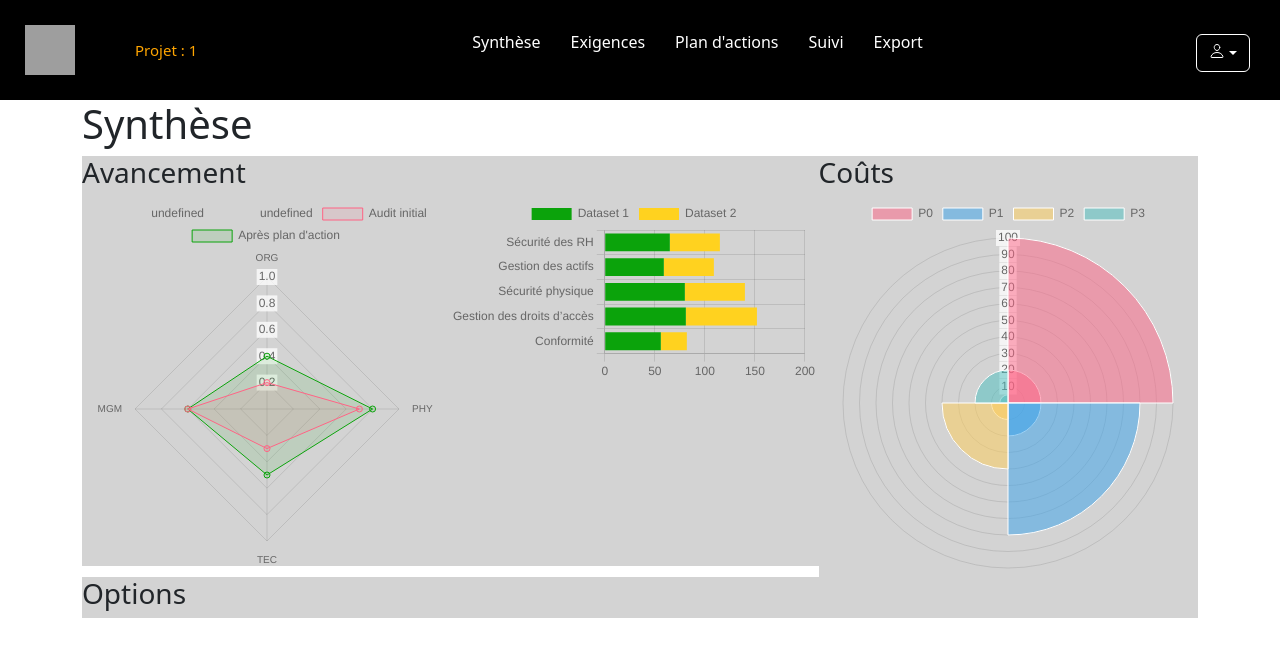
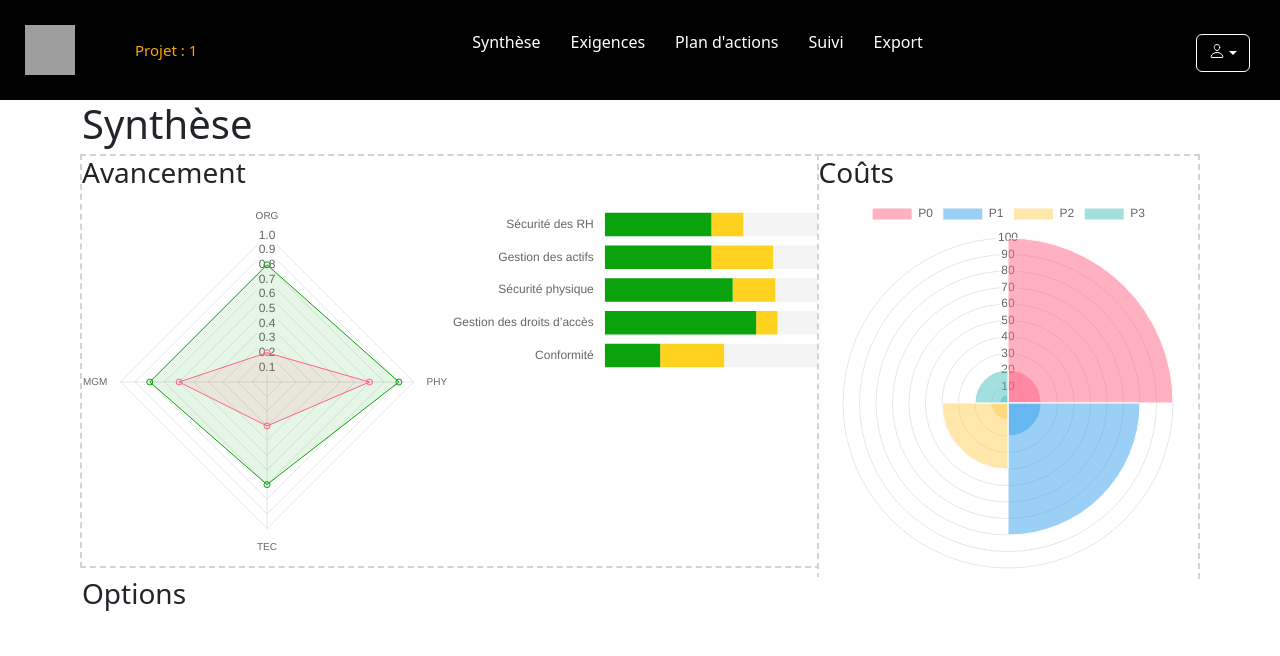
Before and after one commit to louison77/App, a React (Create React App) app in the folder app/: page /Gestion/1/Resume in a window 1280 px wide. Shown: the top 656 px of the page. Built offline with nearby package versions, Linux system fonts and the light colour scheme; grey boxes are pictures that could not be loaded.

Commit message:
Options of Bar Chart added

```diff
--- a/app/src/components/GestionPage/Graphs/CostPolarArea.jsx
+++ b/app/src/components/GestionPage/Graphs/CostPolarArea.jsx
@@ -9,7 +9,7 @@ import {
 import { PolarArea } from 'react-chartjs-2';
 ChartJS.register(RadialLinearScale, ArcElement, Tooltip, Legend);
 
-export const data = {
+const data = {
   labels: ['P0', 'P1', 'P2', 'P3'],
   datasets: [
     {
@@ -39,8 +39,21 @@ export const data = {
       borderWidth: 1,
     },
   ],
+  options: {
+    plugins: {
+        legend: {
+            display: false
+        },
+    }
+  }
+};
+
+const options = {
+  plugins: {
+    plugins: {legend: {display: false}}
+  },
 };
 
 export default function PolarAreaChart() {
-  return <PolarArea data={data}/>;
+  return <PolarArea options={options} data={data} />;
 }
--- a/app/src/components/GestionPage/Graphs/ProgressBar.jsx
+++ b/app/src/components/GestionPage/Graphs/ProgressBar.jsx
@@ -21,47 +21,67 @@ ChartJS.register(
   Legend,
 );
 
-export const options = {
+// Imported Values (must be converted to %)
+const current_values = [50, 50, 60, 71, 26];
+const goal_values = [65, 79, 80, 81, 56];
+
+// Resulting values
+const backdrop_values = [];
+for (let i = 0; i < current_values.length; i++) {
+  backdrop_values.push(100 - goal_values[i]);
+}
+const improvement_values = [];
+for (let i = 0; i < current_values.length; i++) {
+  improvement_values.push(goal_values[i] - current_values[i]);
+}
+
+// Chart Setup
+
+const labels = ["Sécurité des RH","Gestion des actifs","Sécurité physique","Gestion des droits d’accès","Conformité"];
+
+const options = {
   indexAxis: 'y',
-  plugins: {
-    title: {
-      display: false,
-      text: 'ProgressBar Chart',
-    },
-    LinearScale:{grid:{display:false}},
-    //Legend: {display: false}
-  },
   responsive: true,
   scales: {
     x: {
       stacked: true,
+      grid: {display:false},
+      display: false,
     },
     y: {
       stacked: true,
+      grid: {display:false},
+      border: {display: false},
+
     },
-    //grid:{display:true}
   },
-  //Legend: {display: false}
+  plugins: {
+    legend: {display: false},
+    tooltip: {enabled: false}
+  }
 };
 
-const labels = ["Sécurité des RH","Gestion des actifs","Sécurité physique","Gestion des droits d’accès","Conformité"];
-
-export const data = {
+const data = {
   labels,
   datasets: [
     {
-      label: 'Dataset 1',
-      data:  [65, 59, 80, 81, 56, 55, 40],
+      label: 'Niveau actuel',
+      data:  current_values,
       backgroundColor: 'rgb(11, 163, 11)',
     },
     {
-      label: 'Dataset 2',
-      data: [50, 50, 60, 71, 26, 35, 10],
+      label: 'Niveau souhaité',
+      data: improvement_values,
       backgroundColor: 'rgb(255, 210, 31)',
+    },
+    {
+      label: 'Dataset 0',
+      data:  backdrop_values,
+      backgroundColor: 'rgba(200, 200, 200, 0.2)',
     },
   ],
 };
 
-export default function App() {
+export default function ProgressBar() {
   return <Bar options={options} data={data} />;
 }
--- a/app/src/components/GestionPage/Graphs/ProgressRadar.jsx
+++ b/app/src/components/GestionPage/Graphs/ProgressRadar.jsx
@@ -18,10 +18,20 @@ Tooltip,
 Legend
 );
 
-export const data = {
+
+// Imported Values (must be ranged from 0 to 1)
+const current_values = [0.2, 0.7, 0.3, 0.6];
+const goal_values = [0.8, 0.9, 0.7, 0.8];
+
+// Chart Setup
+const options = {
+  plugins: {legend: {display: false}}
+};
+
+
+const data = {
     labels: ['ORG', 'PHY', 'TEC', 'MGM'],
     datasets: [
-      //TODO: Properly set the scale and create variables associated with the graph categories.
       {
         backgroundColor: 'rgba(0, 0, 0, 0)',
         borderColor: 'rgba(0, 0, 0, 0)',
@@ -35,14 +45,14 @@ export const data = {
 
       {
         label: 'Audit initial',
-        data: [0.2, 0.7, 0.3, 0.6],
+        data: current_values,
         backgroundColor: 'rgba(255, 99, 132, 0.1)',
         borderColor: 'rgba(255, 99, 132, 1)',
         borderWidth: 1,
       },
       {
         label: "Après plan d'action",
-        data: [0.4, 0.8, 0.5, 0.6],
+        data: goal_values,
         backgroundColor: 'rgb(11, 163, 11,0.1)',
         borderColor: 'rgb(11, 163, 11,1)',
         borderWidth: 1,
@@ -52,5 +62,5 @@ export const data = {
 };
 
 export default function RadarChart() {
-    return <Radar data={data} />;
+    return <Radar options={options} data={data} />;
 }
--- a/app/src/pages/Gestion.js
+++ b/app/src/pages/Gestion.js
@@ -28,7 +28,6 @@ const Gestion = () => {
             <Nav2 name={name} />
             <Outlet context={[code]} />
 
-
         </div>
     );
 };
--- a/app/src/styles/components/GestionStyle/_resume.css
+++ b/app/src/styles/components/GestionStyle/_resume.css
@@ -8,21 +8,27 @@ html, body, .container
     float: left;
     width: 100%;
     height: 20%;
-    background-color: lightgrey;
+    background-color: white;
+    outline-color: lightgrey;
+    outline-width: 1px;
 }
 
 .tile_half_left{
     float: left;
     width: 50%;
     height: 20%;
-    background-color: lightgrey;
+    background-color: white;
+    outline-color: lightgrey;
+    outline-width: 1px;
 }
 
 .tile_half_right{
     float: right;
     width: 50%;
     height: 20%;
-    background-color: lightgrey;
+    background-color: white;
+    outline-color: lightgrey;
+    outline-width: 1px;
 }
 
 .tile_two-third_left {
@@ -31,14 +37,16 @@ html, body, .container
     float: left;
     width: 66%;
     height: 20%;
-    background-color: lightgrey;
+    background-color: white;
+    outline: 2px dashed lightgrey;
 }
 
 .tile_two-third_right{
     float: left;
     width: 66%;
     height: 20%;
-    background-color: lightgrey;
+    background-color: white;
+    outline: 2px dashed lightgrey;
 }
 
 
@@ -46,12 +54,14 @@ html, body, .container
     float: left;
     width: 34%;
     height: 20%;
-    background-color: lightgrey;
+    background-color: white;
+    outline: 2px dashed lightgrey;
 }
 
 .tile_one-third_right{
     float: right;
     width: 34%;
     height: 20%;
-    background-color: lightgrey;
+    background-color: white;
+    outline: 2px dashed lightgrey;
 }
```
Also changed, not shown: 1 other file (tests, documents, lock files or other folders).
